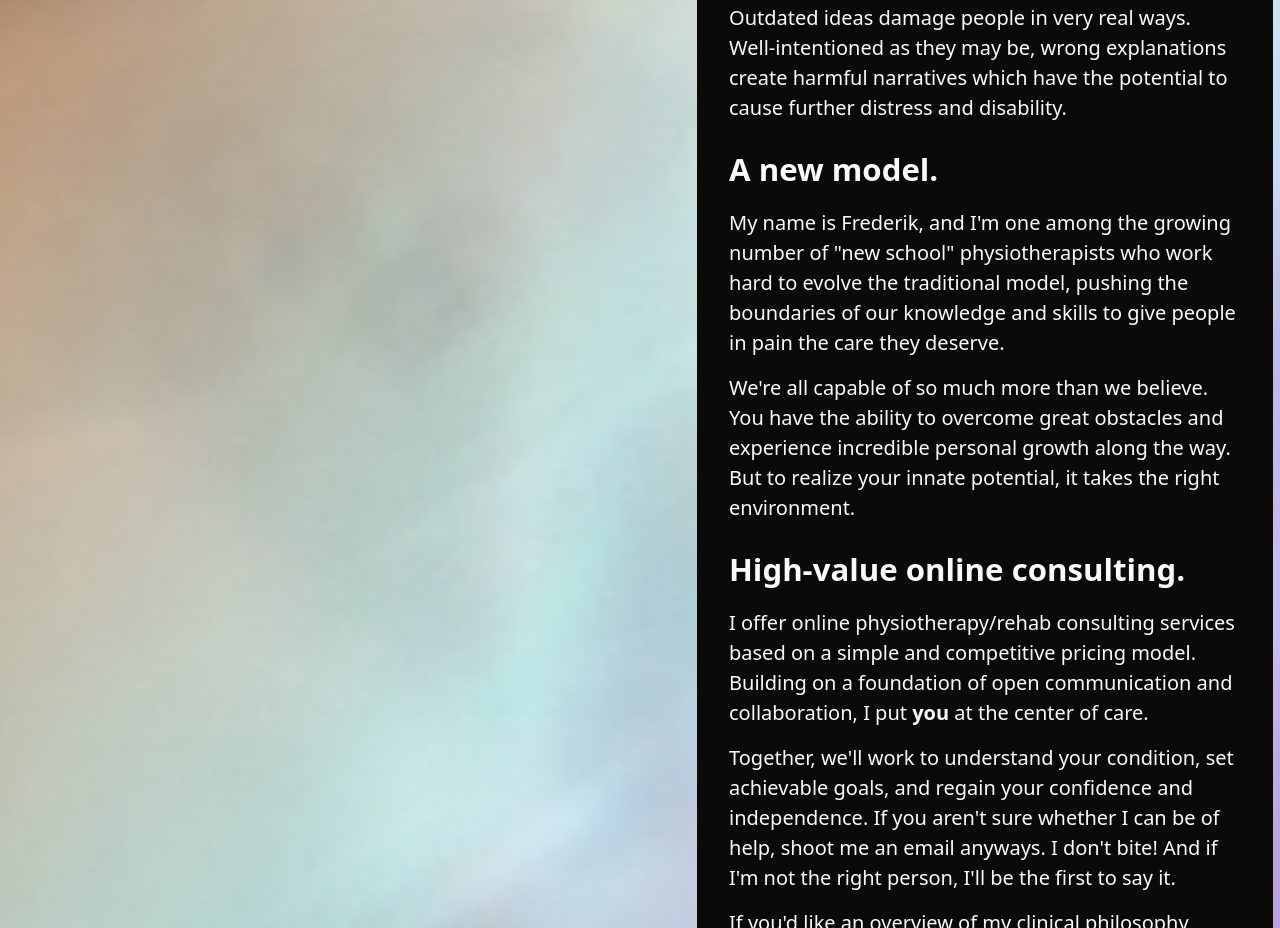
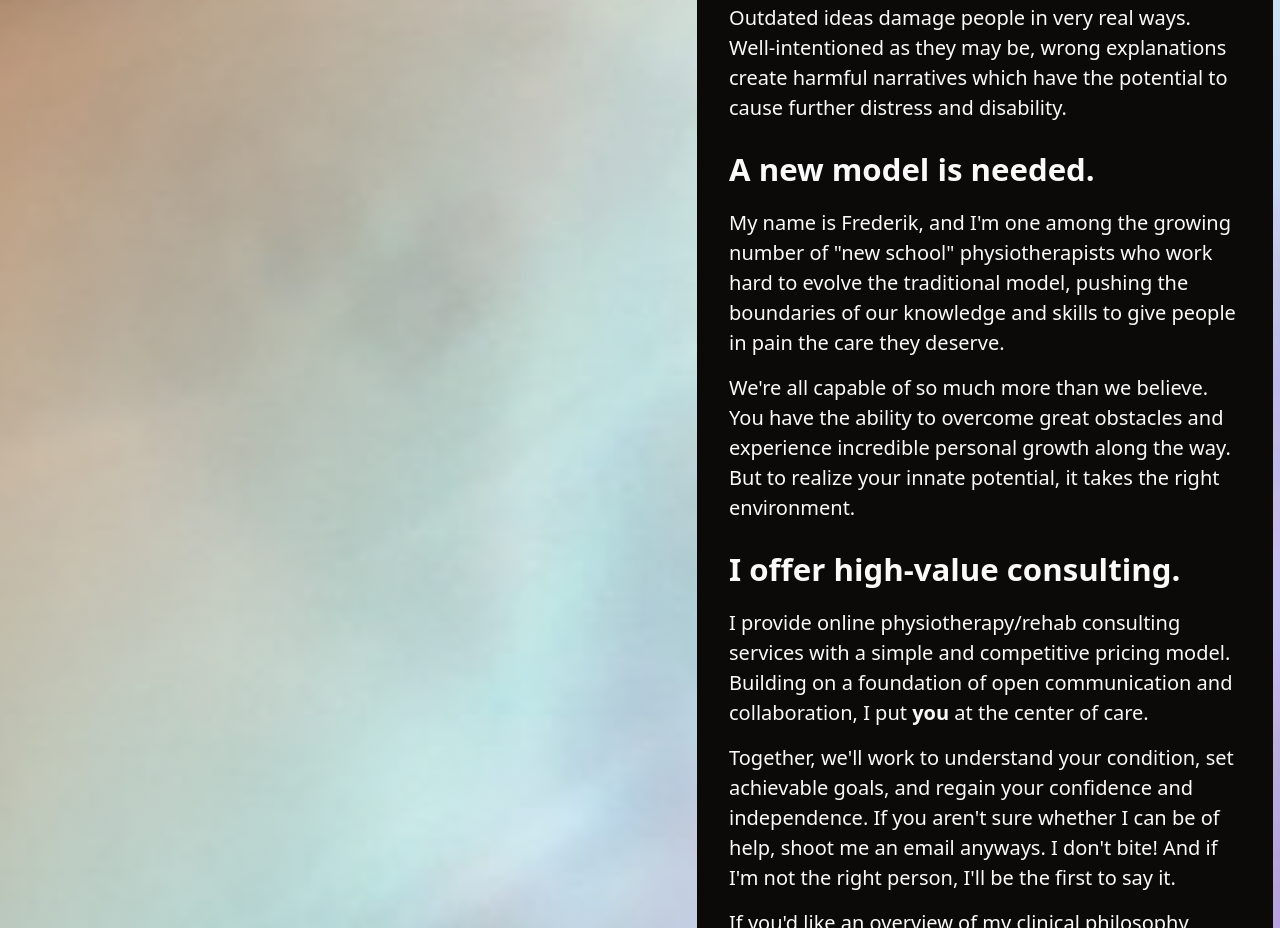
Before and after one commit to fkkehlet/redorehab, an Astro site: page / in a window 1280 px wide. Shown: the part 488-1416 px from the top of the page. Built offline with nearby package versions, Linux system fonts and the light colour scheme; Astro itself is replaced by a stand-in of ours.

Commit message:
Edit index content

```diff
--- a/src/pages/index.astro
+++ b/src/pages/index.astro
@@ -27,7 +27,7 @@ import Layout from '@layouts/Layout.astro';
               Outdated ideas damage people in very real ways. Well-intentioned as they may be, wrong explanations create
               harmful narratives which have the potential to cause further distress and disability.
             </p>
-            <h2 class="text-f-xl font-extrabold">A new model.</h2>
+            <h2 class="text-f-xl font-extrabold">A new model is needed.</h2>
             <p>
               My name is Frederik, and I'm one among the growing number of "new school" physiotherapists who work hard
               to evolve the traditional model, pushing the boundaries of our knowledge and skills to give people in pain
@@ -38,9 +38,9 @@ import Layout from '@layouts/Layout.astro';
               experience incredible personal growth along the way. But to realize your innate potential, it takes the
               right environment.
             </p>
-            <h2 class="text-f-xl font-extrabold">High-value online consulting.</h2>
+            <h2 class="text-f-xl font-extrabold">I offer high-value consulting.</h2>
             <p>
-              I offer online physiotherapy/rehab consulting services based on a simple and competitive pricing model.
+              I provide online physiotherapy/rehab consulting services with a simple and competitive pricing model.
               Building on a foundation of open communication and collaboration, I put <strong>you</strong> at the center
               of care.
             </p>
```
